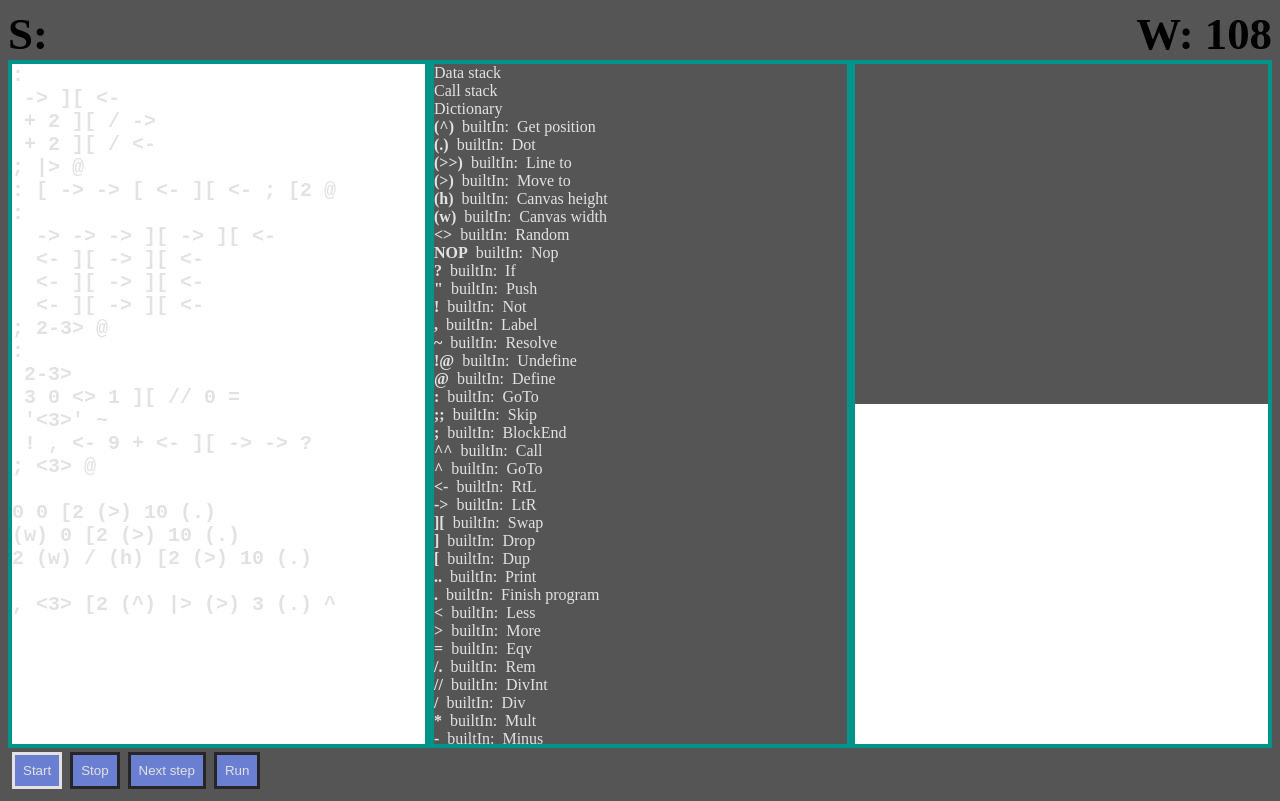
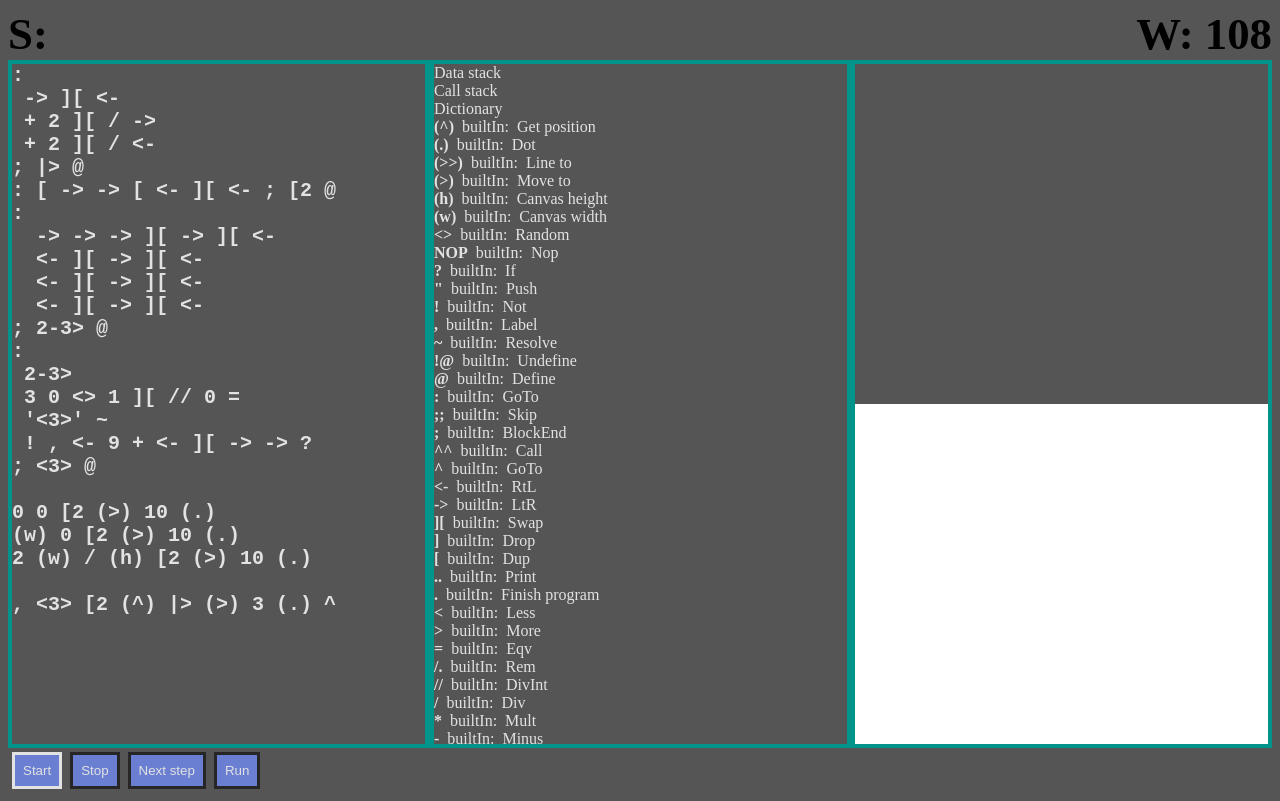
Before and after one commit to ToastedAndBored/web-forth, a plain HTML site: page index.html in a window 1280 px wide. Drawn offline with Linux system fonts and the light colour scheme.

Commit message:
Add minor design fix

```diff
--- a/styles.css
+++ b/styles.css
@@ -100,6 +100,7 @@ footer {
 .input {
   position: absolute;
   color: var(--text-c);
+  background-color: var(--background-c);
   font-size: 20px;
   font-weight: 700;
   font-family: monospace;
```
